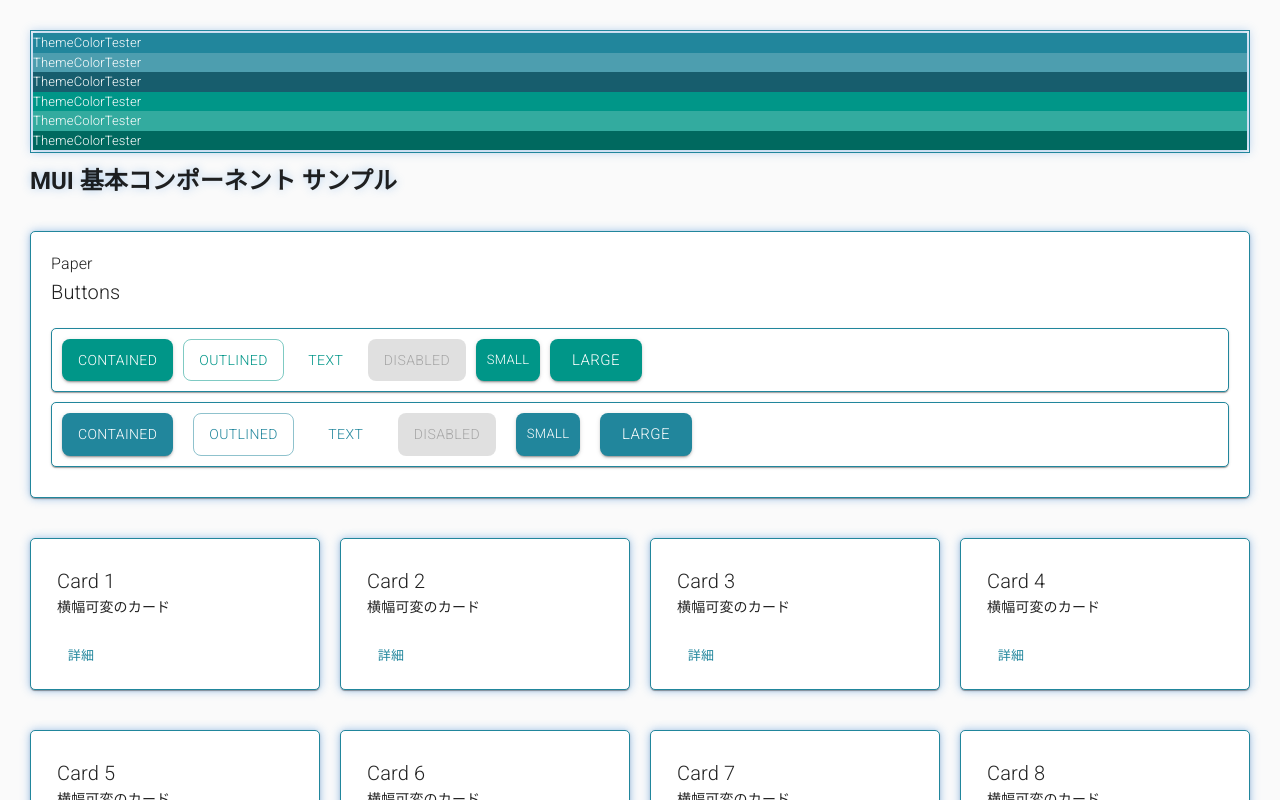
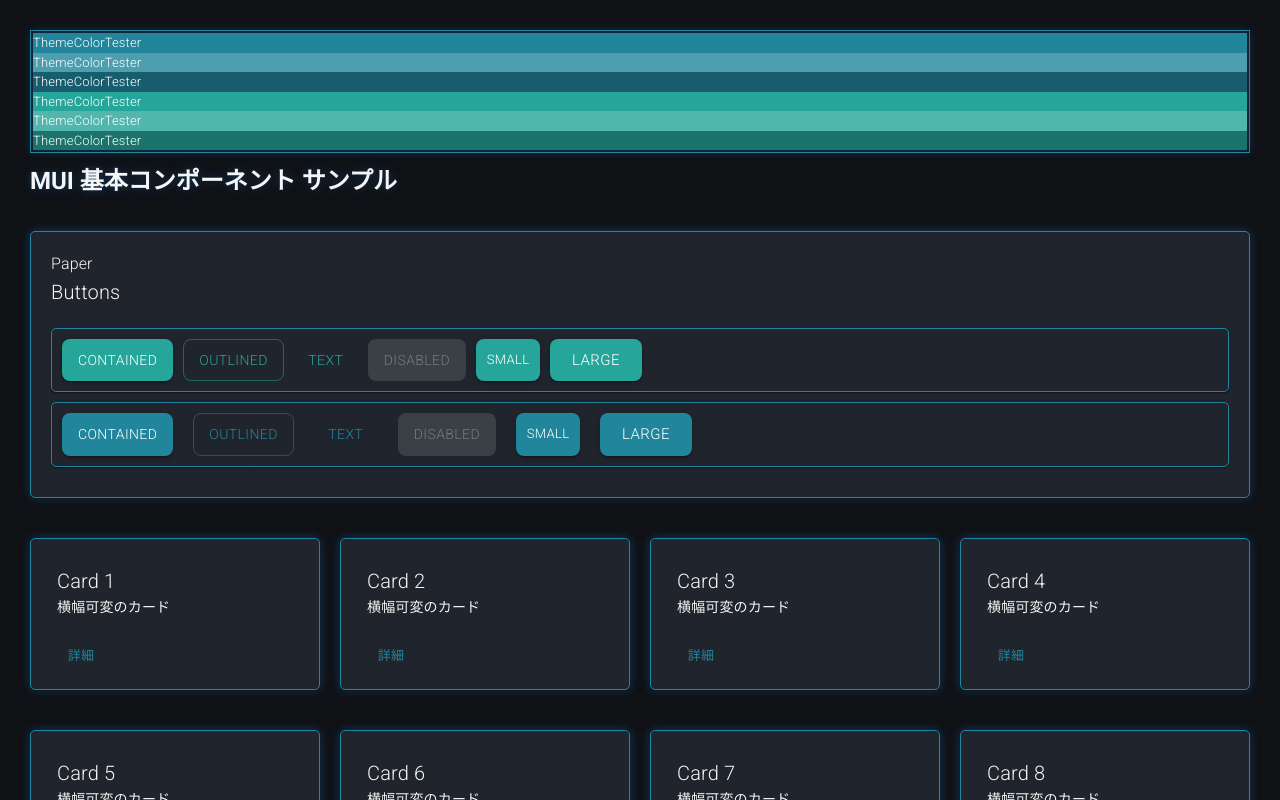
Before and after one commit to shinjixxxxx/mui-template, a React (Vite) app: page / in a window 1280 px wide. Shown: the top 800 px of the page. Built offline with nearby package versions, Linux system fonts and the light colour scheme; some icons are missing.

Commit message:
同期と、カラーモードの保存をoff

```diff
--- /dev/null
+++ b/memo.js
@@ -0,0 +1,4 @@
+localStorage.removeItem('mui-mode');
+
+
+const systemMode = window.matchMedia('(prefers-color-scheme: dark)').matches ? "dark" : "light";
--- a/src/App.jsx
+++ b/src/App.jsx
@@ -32,8 +32,8 @@ import Switch from '@mui/material/Switch';
 import ThemeColorTester from './MUITheme/ThemeColorTester';
 
 export default function App() {
-  const { mode, setMode } = useColorScheme();
-  // const { mode, setMode, systemMode } = useColorScheme();
+  // const { mode, setMode } = useColorScheme();
+  const { mode, setMode, systemMode } = useColorScheme();
 
   const [form, setForm] = React.useState({
     name: '',
@@ -73,12 +73,18 @@ export default function App() {
         <Typography variant="h5" sx={{ fontWeight: 700 }}>
           MUI 基本コンポーネント サンプル
         </Typography>
+
+
+
+        {/* カラーモード変更ボタン */}
         <IconButton
           onClick={() => setMode(mode === 'dark' ? 'light' : 'dark')}
           color="primary"
         >
           {mode === 'dark' ? <LightModeIcon /> : <DarkModeIcon />}
         </IconButton>
+
+
       </Box>
 
       {/* Buttons セクション */}
--- a/src/main.jsx
+++ b/src/main.jsx
@@ -6,11 +6,14 @@ import CssBaseline from '@mui/material/CssBaseline';
 import { theme } from './MUITheme/MUITheme';
 import App from './App';
 
+
+
 ReactDOM.createRoot(document.getElementById('root')).render(
   <ThemeProvider
     theme={theme}
-    defaultMode="system"      // ← 起動時は OS の設定を見に行く
-    modeStorageKey={null}         // ← localStorage に保存しない
+    defaultMode="dark"      // ← 起動時は OS の設定を見に行く
+    modeStorageKey={null}         // ← localStorage に保存しない　うまくいかない？
+    storageManager={null}         // ← localStorage に保存しない　同期しない
     disableTransitionOnChange
     noSsr
   >
```
